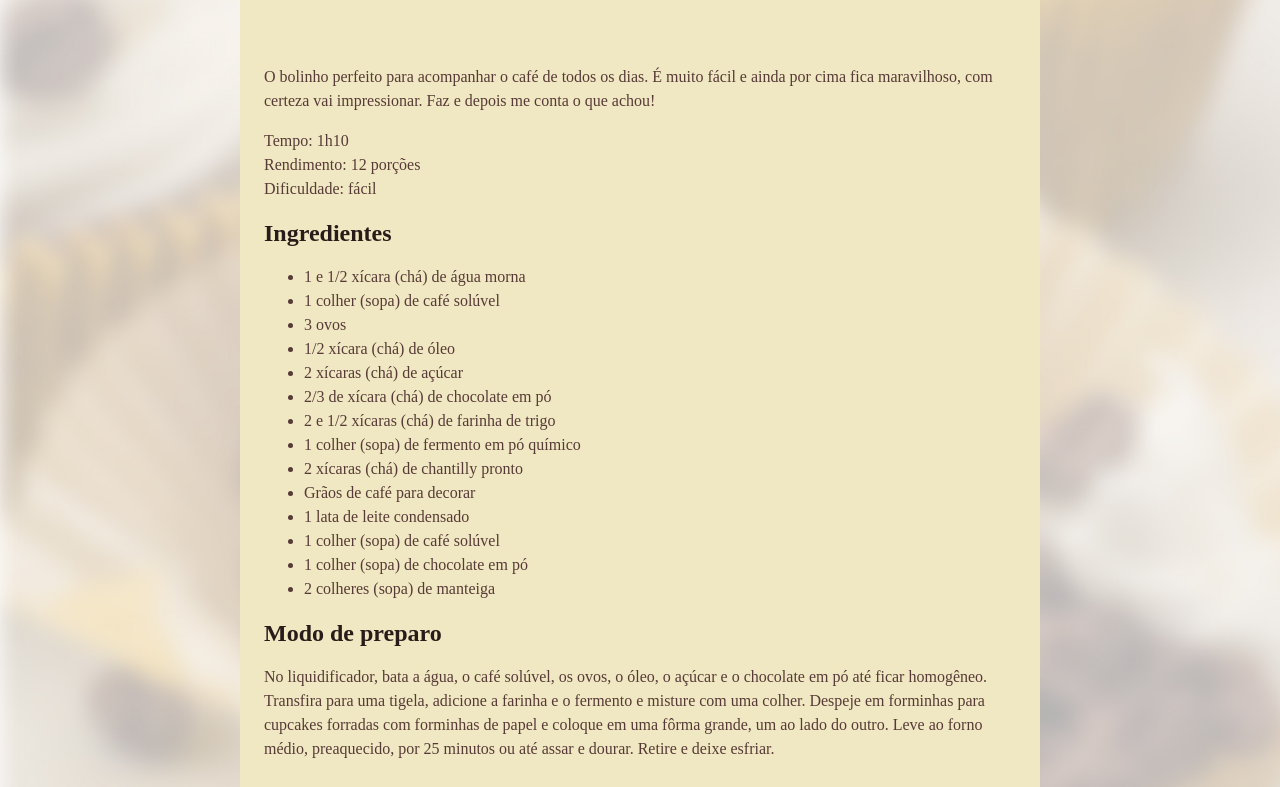
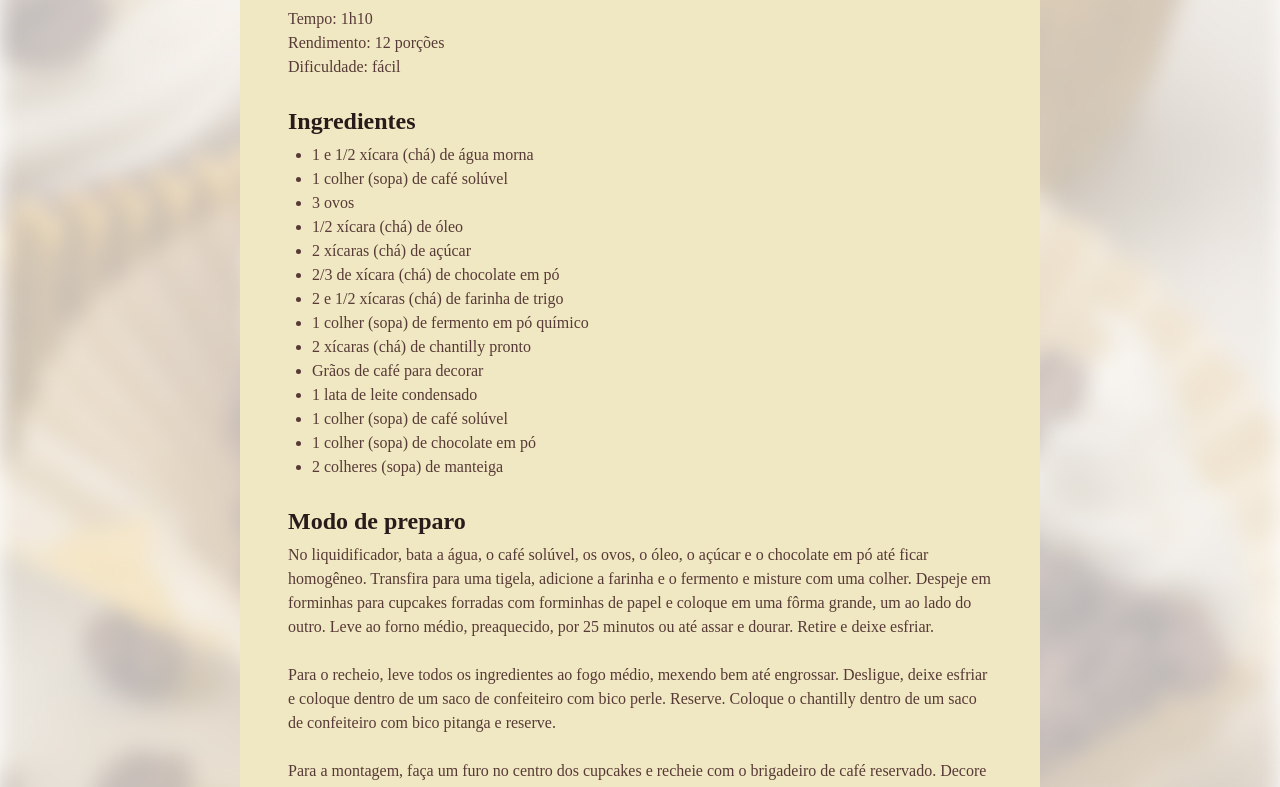
Before and after one commit to viniciusdrow/Projeto-receitas-fullstack, a plain HTML site: page index.html in a window 1280 px wide. Shown: the part 620-1407 px from the top of the page. Drawn offline with Linux system fonts and the light colour scheme; a web font is replaced by a local one.

Commit message:
personalizando espaços

```diff
--- a/style.css
+++ b/style.css
@@ -1,3 +1,9 @@
+*{
+    margin: 0;
+    padding: 0;
+    box-sizing: border-box;
+}
+
 @import url('https://fonts.googleapis.com/css2?family=Alice&display=swap');
 
 :root {
@@ -25,9 +31,22 @@ img {
     border-radius: 16px;
 }
 
+main {
+    padding: 24px;
+}
+
+section + section {
+    margin-top: 24px;
+}
+
+#about p + p {
+    margin-top: 12px;
+}
+
 h1 {
     line-height: 140px;
     font-size: 40px;
+    margin-bottom: 4px;
 }
 
 h2 {
@@ -36,4 +55,10 @@ h2 {
 
 h1, h2 {
     color: #291B1A;
+    margin-bottom: 4px;
+    line-height: 150%;
 }
+
+ul {
+    padding-left: 24px;
+}
```
